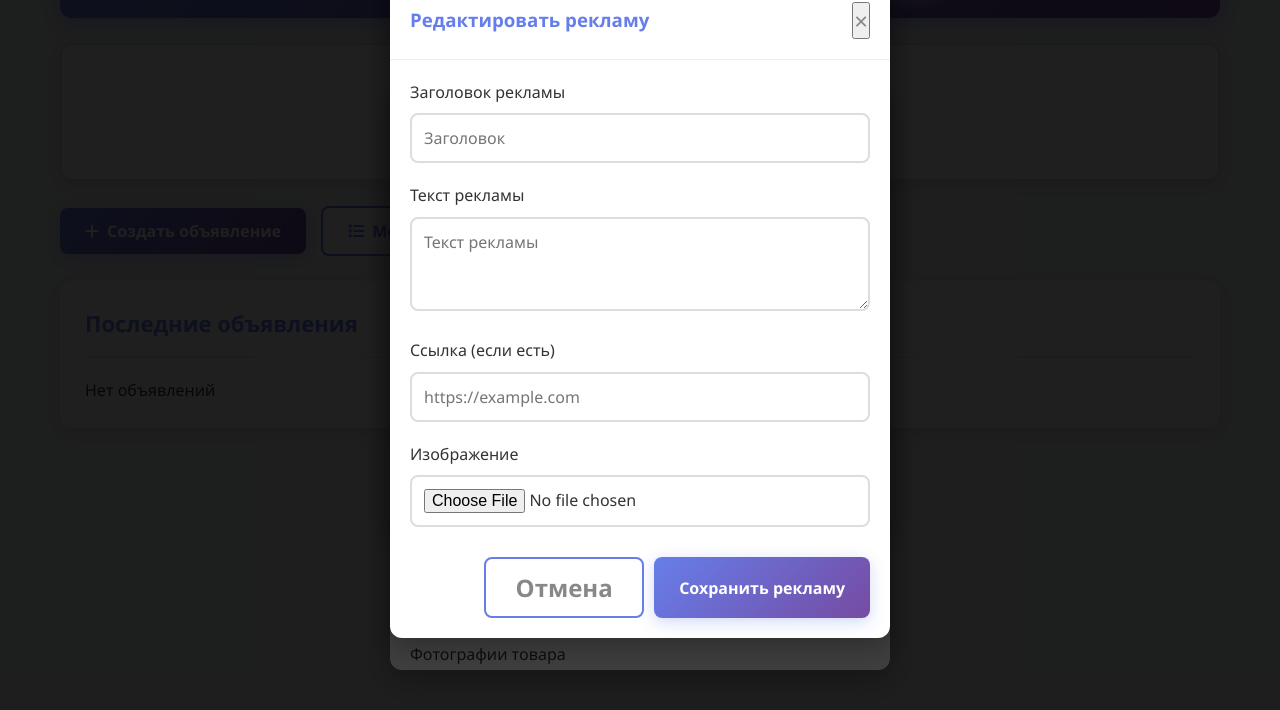
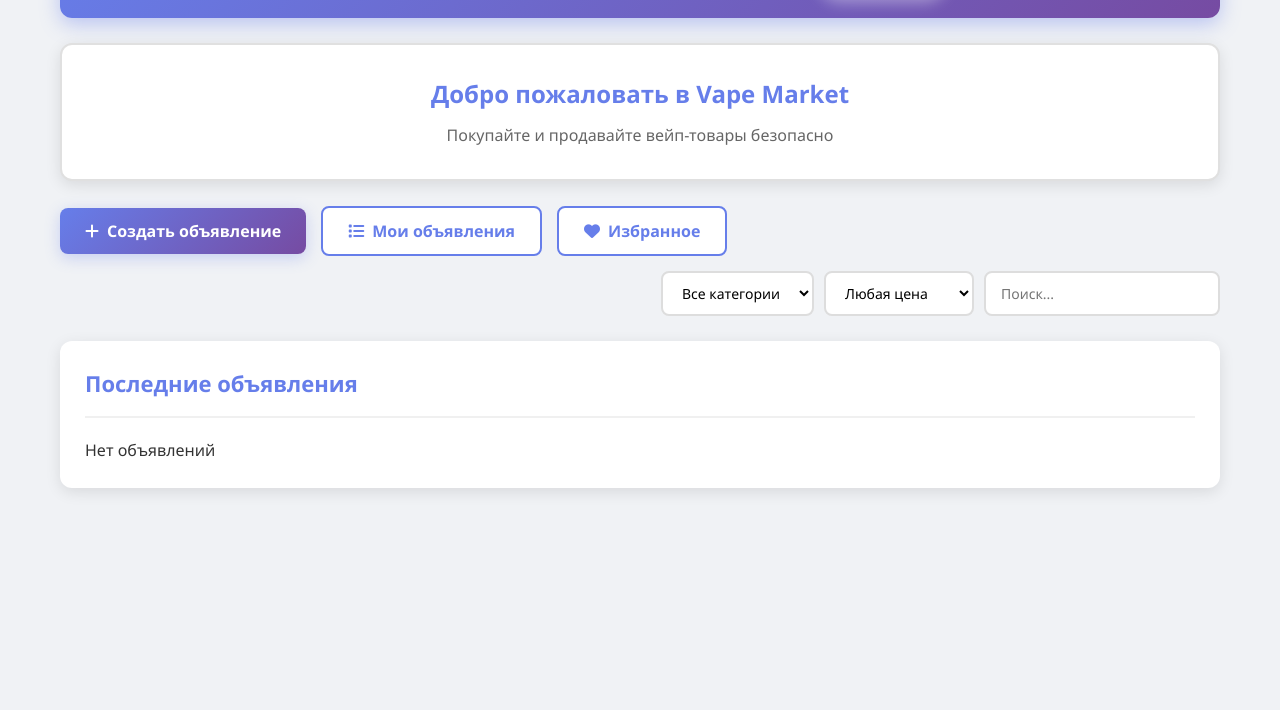
Before and after one commit to nukm0/telegram_market_vape, a plain HTML site: page index.html in a window 1280 px wide. Shown: the part 90-800 px from the top of the page. Drawn offline with Linux system fonts and the light colour scheme.

Commit message:
Update index.html

```diff
--- a/index.html
+++ b/index.html
@@ -3,14 +3,13 @@
 <head>
     <meta charset="UTF-8">
     <meta name="viewport" content="width=device-width, initial-scale=1.0">
-    <title>Vape Market - Telegram</title>
+    <title>Vape Market</title>
     <link rel="stylesheet" href="style.css">
     <link rel="manifest" href="manifest.json">
     <link rel="stylesheet" href="https://cdnjs.cloudflare.com/ajax/libs/font-awesome/6.4.0/css/all.min.css">
 </head>
 <body>
     <div class="container">
-        <!-- Шапка (оставляем как было) -->
         <header class="header">
             <div class="header-content">
                 <h1 class="logo">Vape Market</h1>
@@ -27,71 +26,82 @@
                         <i class="fas fa-question-circle"></i>
                         <span>FAQ</span>
                     </a>
-                    <div id="adminPanelNav" style="display: none;">
-                        <a href="pages/admin.html" class="nav-item">
-                            <i class="fas fa-shield-alt"></i>
-                            <span>Админ-панель</span>
-                        </a>
-                    </div>
+                    <!-- Админ панель будет добавлена через JS для админов -->
                 </nav>
             </div>
         </header>
 
-        <!-- Основной контент -->
         <main class="main-content">
-            <!-- Баннер (оставляем как было) -->
             <div class="banner">
                 <h2>Добро пожаловать в Vape Market</h2>
-                <p>Покупайте и продавайте вейп-товары безопасно и удобно</p>
+                <p>Покупайте и продавайте вейп-товары безопасно</p>
             </div>
 
-            <!-- Кнопки действий (оставляем расположение как было) -->
+            <!-- Ваши оригинальные кнопки -->
             <div class="action-buttons">
-                <button class="btn btn-primary" id="createAdBtn">
+                <button class="btn btn-primary" onclick="openCreateAd()">
                     <i class="fas fa-plus"></i>
                     <span>Создать объявление</span>
                 </button>
-                <button class="btn btn-secondary" id="myAdsBtn">
+                <button class="btn btn-secondary" onclick="showMyAds()">
                     <i class="fas fa-list"></i>
                     <span>Мои объявления</span>
                 </button>
-                <button class="btn btn-secondary" id="favoritesBtn">
+                <button class="btn btn-secondary" onclick="showFavorites()">
                     <i class="fas fa-heart"></i>
                     <span>Избранное</span>
                 </button>
-            </div>
 
-            <!-- Рекламный блок (только для админов) -->
-            <div id="adminAdSpot" class="admin-ad-spot" style="display: none;">
-                <div class="ad-header">
-                    <span class="ad-badge">Реклама</span>
-                    <button class="btn-ad-edit" onclick="openAdEditor()">
-                        <i class="fas fa-edit"></i>
-                    </button>
-                </div>
-                <div id="adContent">
-                    <!-- Рекламный контент будет здесь -->
+                <!-- ФИЛЬТРАЦИЯ - возвращаю ваш фильтр -->
+                <div class="filter-container">
+                    <select class="filter-select" id="categoryFilter" onchange="filterAds()">
+                        <option value="">Все категории</option>
+                        <option value="pod">Поды</option>
+                        <option value="mod">Моды</option>
+                        <option value="liquid">Жидкости</option>
+                        <option value="accessory">Аксессуары</option>
+                    </select>
+                    <select class="filter-select" id="priceFilter" onchange="filterAds()">
+                        <option value="">Любая цена</option>
+                        <option value="0-1000">До 1000₽</option>
+                        <option value="1000-3000">1000-3000₽</option>
+                        <option value="3000+">От 3000₽</option>
+                    </select>
+                    <input type="text" class="search-input" placeholder="Поиск..." id="searchInput" onkeyup="searchAds()">
                 </div>
             </div>
 
-            <!-- Список объявлений (оставляем как было) -->
+            <!-- Блок рекламы (только для админов) -->
+            <div id="adminAdContainer" style="display: none; margin: 15px 0;">
+                <div class="ad-banner" id="adBanner">
+                    <div class="ad-content">
+                        <h3 id="adTitle">Рекламный баннер</h3>
+                        <p id="adText">Текст рекламы</p>
+                        <button class="btn btn-small" onclick="editAd()" id="editAdBtn" style="display: none;">
+                            <i class="fas fa-edit"></i>
+                        </button>
+                    </div>
+                </div>
+            </div>
+
+            <!-- Список объявлений -->
             <div class="ads-container">
                 <h3 class="section-title">Последние объявления</h3>
                 <div id="adsList" class="ads-grid">
-                    <!-- Объявления будут загружены через JS -->
+                    <!-- Объявления загружаются через JS -->
                 </div>
             </div>
         </main>
 
-        <!-- Модальное окно создания объявления -->
-        <div id="createAdModal" class="modal">
+        <!-- Модальное окно создания объявления (исправленное) -->
+        <div id="createAdModal" class="modal" style="display: none;">
             <div class="modal-content">
                 <div class="modal-header">
                     <h3>Создать объявление</h3>
-                    <button class="close-modal">&times;</button>
+                    <span class="close-modal" onclick="closeModal()">&times;</span>
                 </div>
                 <div class="modal-body">
-                    <form id="adForm">
+                    <form id="adForm" onsubmit="return submitAd(event)">
                         <div class="form-group">
                             <label for="adTitle">Название товара</label>
                             <input type="text" id="adTitle" placeholder="Например: Vaporesso XROS 3" required>
@@ -106,18 +116,17 @@
                                 <option value="atomizer">Атомайзеры</option>
                                 <option value="liquid">Жидкости</option>
                                 <option value="accessories">Аксессуары</option>
-                                <option value="other">Другое</option>
                             </select>
                         </div>
 
                         <div class="form-group">
                             <label for="adDescription">Описание</label>
-                            <textarea id="adDescription" rows="4" placeholder="Опишите товар подробно..." required></textarea>
+                            <textarea id="adDescription" rows="3" placeholder="Опишите товар..." required></textarea>
                         </div>
 
                         <div class="form-group">
                             <label for="adPrice">Цена (₽)</label>
-                            <input type="number" id="adPrice" placeholder="1000" required>
+                            <input type="number" id="adPrice" placeholder="1000" required min="1" max="1000000">
                         </div>
 
                         <div class="form-group">
@@ -126,17 +135,18 @@
                         </div>
 
                         <div class="form-group">
-                            <label>Фотографии товара</label>
-                            <div class="upload-area" id="uploadArea">
+                            <label>Фотографии товара (макс. 5)</label>
+                            <div class="upload-area" onclick="document.getElementById('photoUpload').click()">
                                 <i class="fas fa-cloud-upload-alt"></i>
-                                <p>Перетащите фото сюда или нажмите для выбора</p>
-                                <input type="file" id="photoUpload" accept="image/*" multiple style="display: none;">
+                                <p>Нажмите для выбора фото</p>
                             </div>
-                            <div id="previewContainer" class="preview-container"></div>
+                            <input type="file" id="photoUpload" accept="image/*" multiple
+                                   style="display: none;" onchange="handleImages(event)">
+                            <div id="imagePreviews" class="image-previews"></div>
                         </div>
 
                         <div class="form-actions">
-                            <button type="button" class="btn btn-secondary close-modal">Отмена</button>
+                            <button type="button" class="btn btn-secondary" onclick="closeModal()">Отмена</button>
                             <button type="submit" class="btn btn-primary">
                                 <i class="fas fa-paper-plane"></i>
                                 <span>Опубликовать</span>
@@ -148,17 +158,17 @@
         </div>
 
         <!-- Модальное окно жалобы -->
-        <div id="reportModal" class="modal">
+        <div id="reportModal" class="modal" style="display: none;">
             <div class="modal-content">
                 <div class="modal-header">
                     <h3>Пожаловаться на объявление</h3>
-                    <button class="close-modal">&times;</button>
+                    <span class="close-modal" onclick="closeReportModal()">&times;</span>
                 </div>
                 <div class="modal-body">
-                    <form id="reportForm">
+                    <form id="reportForm" onsubmit="return submitReport(event)">
                         <input type="hidden" id="reportAdId">
                         <div class="form-group">
-                            <label for="reportReason">Причина жалобы</label>
+                            <label>Причина жалобы</label>
                             <select id="reportReason" required>
                                 <option value="">Выберите причину</option>
                                 <option value="scam">Мошенничество</option>
@@ -170,12 +180,12 @@
                         </div>
 
                         <div class="form-group">
-                            <label for="reportDetails">Подробности</label>
+                            <label>Подробности</label>
                             <textarea id="reportDetails" rows="3" placeholder="Опишите проблему..."></textarea>
                         </div>
 
                         <div class="form-actions">
-                            <button type="button" class="btn btn-secondary close-modal">Отмена</button>
+                            <button type="button" class="btn btn-secondary" onclick="closeReportModal()">Отмена</button>
                             <button type="submit" class="btn btn-danger">
                                 <i class="fas fa-flag"></i>
                                 <span>Отправить жалобу</span>
@@ -186,39 +196,39 @@
             </div>
         </div>
 
-        <!-- Модальное окно рекламы -->
-        <div id="adEditorModal" class="modal">
+        <!-- Модальное окно рекламы для админов -->
+        <div id="adEditModal" class="modal" style="display: none;">
             <div class="modal-content">
                 <div class="modal-header">
                     <h3>Редактировать рекламу</h3>
-                    <button class="close-modal">&times;</button>
+                    <span class="close-modal" onclick="closeAdEditModal()">&times;</span>
                 </div>
                 <div class="modal-body">
-                    <form id="adEditorForm">
+                    <form id="adEditForm" onsubmit="return saveAd(event)">
                         <div class="form-group">
-                            <label for="adTitleInput">Заголовок рекламы</label>
-                            <input type="text" id="adTitleInput" placeholder="Заголовок">
+                            <label>Заголовок рекламы</label>
+                            <input type="text" id="editAdTitle" placeholder="Заголовок">
                         </div>
 
                         <div class="form-group">
-                            <label for="adTextInput">Текст рекламы</label>
-                            <textarea id="adTextInput" rows="3" placeholder="Текст рекламы"></textarea>
+                            <label>Текст рекламы</label>
+                            <textarea id="editAdText" rows="3" placeholder="Текст рекламы"></textarea>
                         </div>
 
                         <div class="form-group">
-                            <label for="adLinkInput">Ссылка (если есть)</label>
-                            <input type="url" id="adLinkInput" placeholder="https://example.com">
+                            <label>Ссылка (если есть)</label>
+                            <input type="url" id="editAdLink" placeholder="https://example.com">
                         </div>
 
                         <div class="form-group">
-                            <label for="adImageUpload">Изображение</label>
-                            <input type="file" id="adImageUpload" accept="image/*">
+                            <label>Изображение</label>
+                            <input type="file" id="editAdImage" accept="image/*" onchange="previewAdImage(event)">
                             <div id="adImagePreview" class="image-preview"></div>
                         </div>
 
                         <div class="form-actions">
-                            <button type="button" class="btn btn-secondary close-modal">Отмена</button>
-                            <button type="submit" class="btn btn-primary">Сохранить рекламу</button>
+                            <button type="button" class="btn btn-secondary" onclick="closeAdEditModal()">Отмена</button>
+                            <button type="submit" class="btn btn-primary">Сохранить</button>
                         </div>
                     </form>
                 </div>
@@ -226,10 +236,6 @@
         </div>
     </div>
 
-    <script src="config.js"></script>
-    <script src="api/ads.js"></script>
-    <script src="api/server-api.js"></script>
     <script src="app.js"></script>
-    <script src="service-worker.js"></script>
 </body>
 </html>
```
